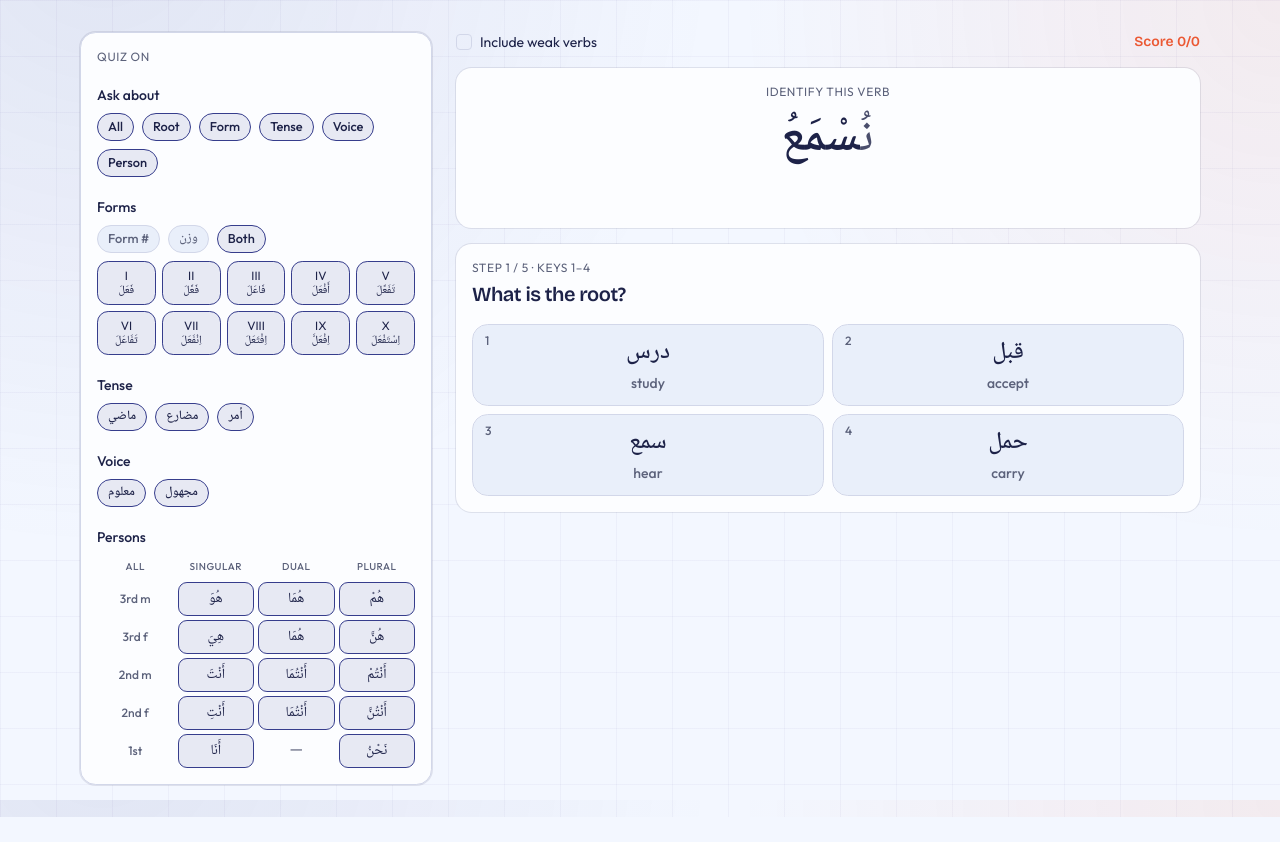
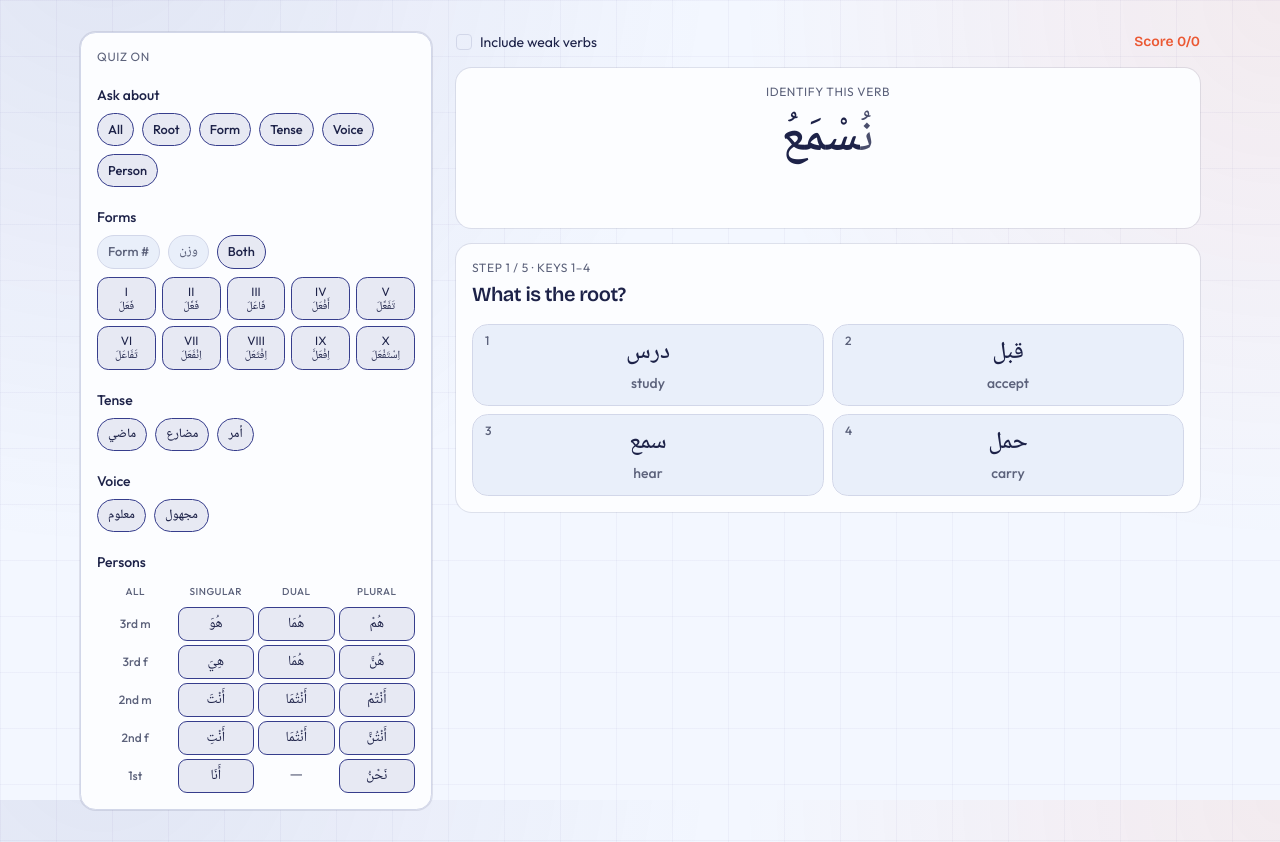
Before and after one commit to sbakht/sarf, a Next.js app: page /quiz in a window 1280 px wide. Before the commit the page ends 817 px from the top, so only its background shows below. Built offline with nearby package versions, Linux system fonts and the light colour scheme.

Commit message:
Allow quiz filter chips to grow for bilingual labels.
Co-authored-by: Cursor <cursoragent@cursor.com>

```diff
--- a/app/quiz/Chip.tsx
+++ b/app/quiz/Chip.tsx
@@ -23,7 +23,7 @@ export function Chip({
       variant="outline"
       size="sm"
       className={cn(
-        "cursor-pointer rounded-full bg-muted text-muted-foreground",
+        "h-auto cursor-pointer rounded-full bg-muted px-2.5 py-1.5 text-muted-foreground",
         "aria-pressed:border-primary aria-pressed:bg-primary/10 aria-pressed:text-foreground",
         "data-[state=on]:border-primary data-[state=on]:bg-primary/10 data-[state=on]:text-foreground",
       )}
```
